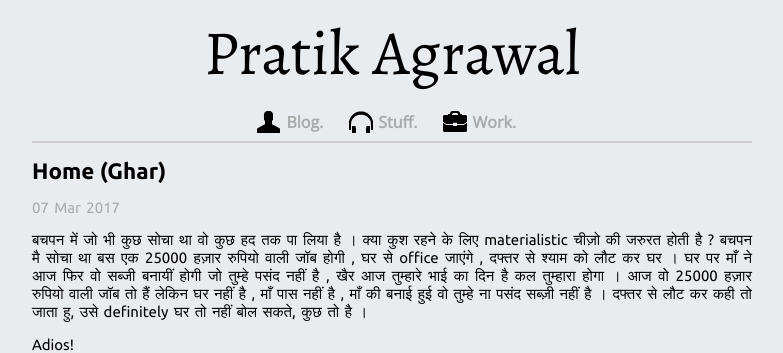
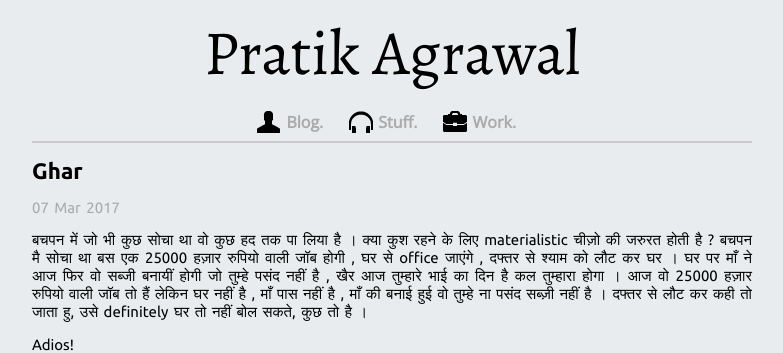
Before and after one commit to pratik98/pratik98.github.com, a Jekyll site: the page built from _posts/2017-03-07-Ghar.md, in a window 1280 px wide. Shown: the top 353 px of the page, without its empty margins (248-1031 px from the left). Built offline with Jekyll 4.4.1, drawn with Linux system fonts in a browser that asks for light colours; nearby versions of some CDN libraries; library files that are not in the unit come from our copies; comment, search, counter and statistics services are not loaded.

Commit message:
fixed format

```diff
--- a/_posts/2017-03-07-Ghar.md
+++ b/_posts/2017-03-07-Ghar.md
@@ -1,7 +1,7 @@
 ---
 layout: post
-title:  "Home (Ghar)"
-date:   2017-03-07 10:30:11
+title:  "Ghar"
+date:   2017-03-07 08:46:11
 categories: general
 ---
 
```
